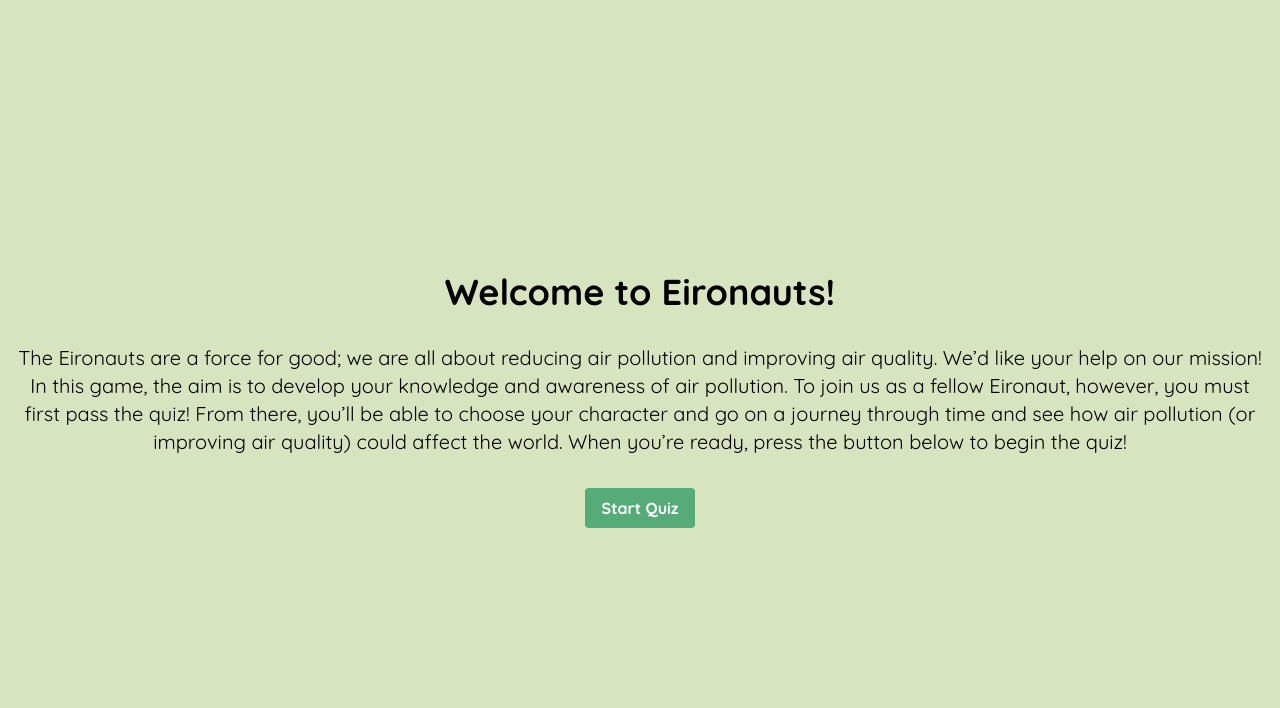
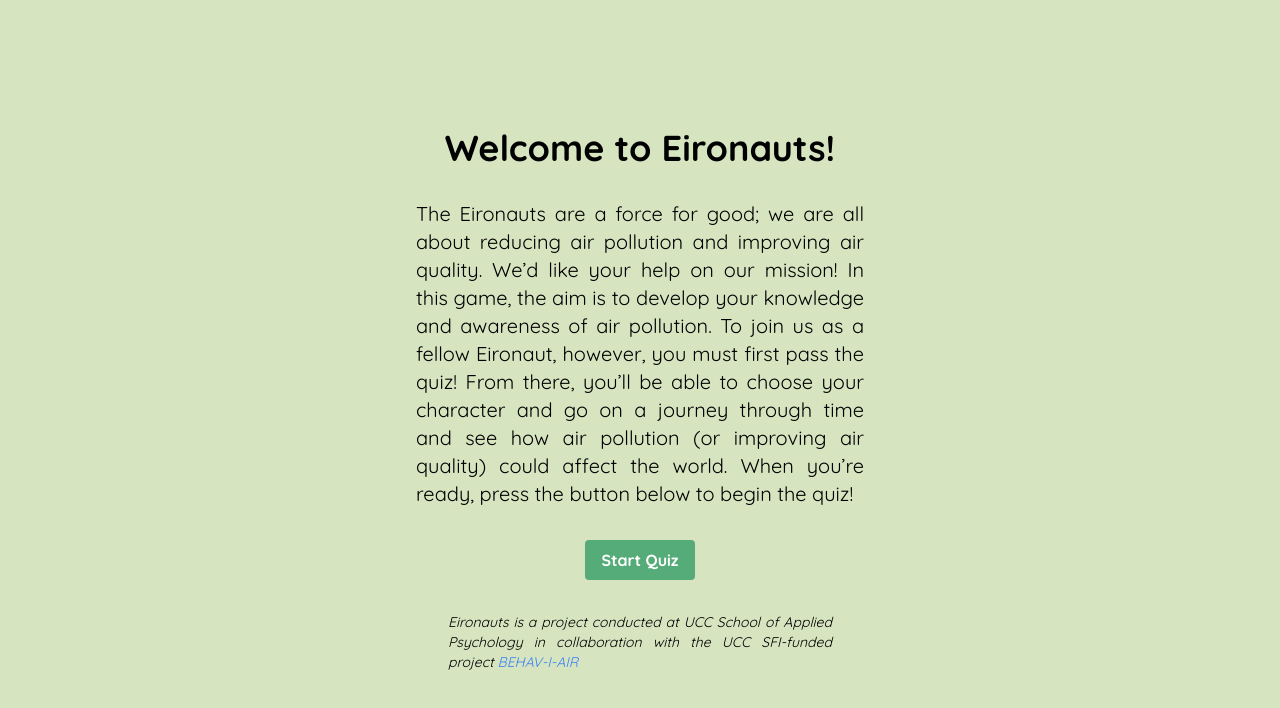
Before and after one commit to craigtkhill/final-year-team-project, a Next.js app: page / in a window 1280 px wide. Shown: the top 708 px of the page. Built offline with nearby package versions, Linux system fonts and the light colour scheme.

Commit message:
style the homepage

```diff
--- a/app/page.tsx
+++ b/app/page.tsx
@@ -4,8 +4,6 @@ import Image from "next/image";
 import Link from "next/link";
 // Components
 import Button from "@/components/Button";
-// Homepage Image
-// import HomepageImage from "@assets/homepage-image";
 
 export default function Home() {
   const router = useRouter();
@@ -16,8 +14,15 @@ export default function Home() {
 
   return (
     <div className="flex flex-col items-center justify-center h-screen space-y-8 px-4">
+      {/* <Image
+        src="/characters/char1.png"
+        width={100}
+        height={100}
+        alt="Character"
+      /> */}
+
       <p className="text-4xl font-bold text-center">Welcome to Eironauts!</p>
-      <p className="text-xl text-center">
+      <p className="text-xl text-center w-full max-w-md text-justify">
         The Eironauts are a force for good; we are all about reducing air
         pollution and improving air quality. We’d like your help on our mission!
         In this game, the aim is to develop your knowledge and awareness of air
@@ -31,6 +36,19 @@ export default function Home() {
       <Button onClick={handleButtonClick} bgColor="#55ac78">
         Start Quiz
       </Button>
+      <p className="text-center text-sm w-full max-w-sm text-justify">
+        <em>
+          Eironauts is a project conducted at UCC School of Applied Psychology
+          in collaboration with the UCC SFI-funded project{" "}
+          <Link
+            className="text-blue-500 hover:underline"
+            href="https://twitter.com/BehaviAir"
+            target="_blank"
+          >
+            BEHAV-I-AIR
+          </Link>
+        </em>
+      </p>
     </div>
   );
 }
```
Also changed, not shown: public/home.jpeg (added).
